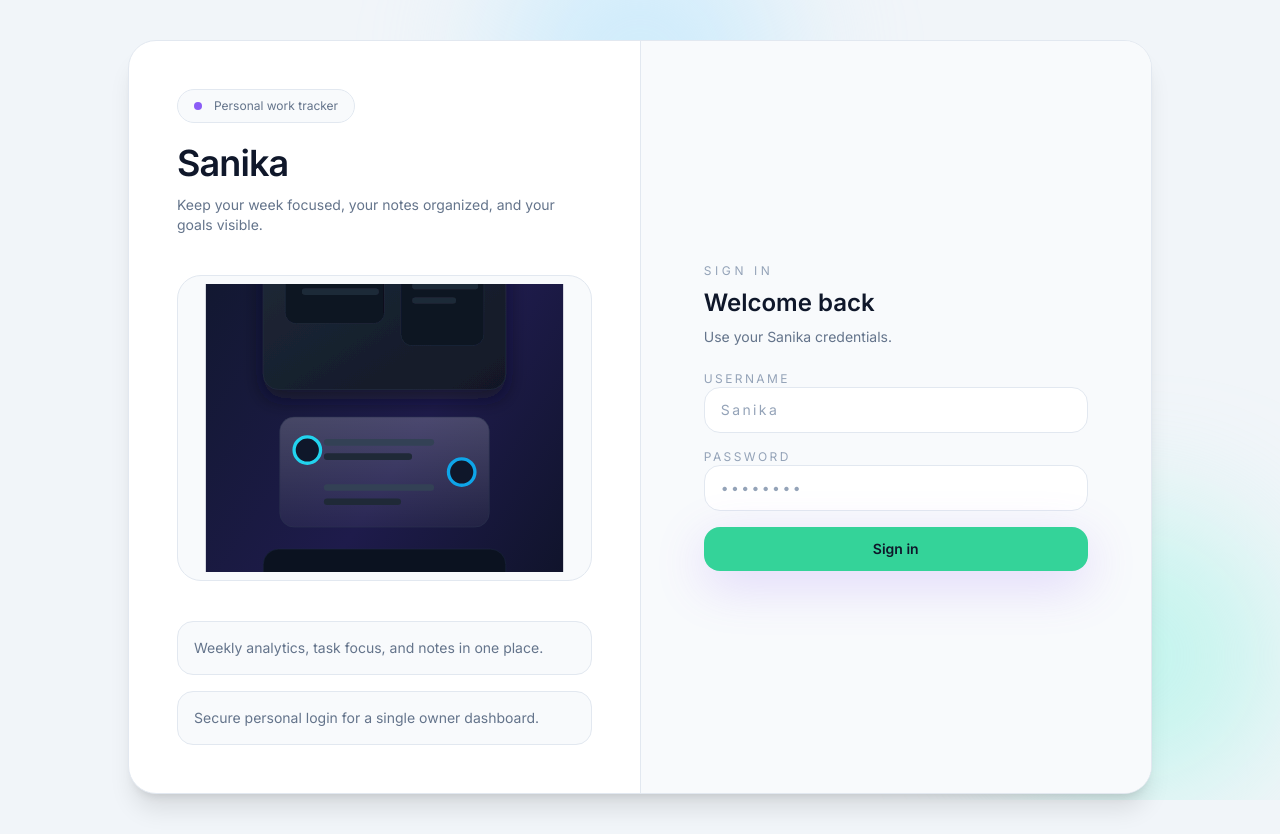
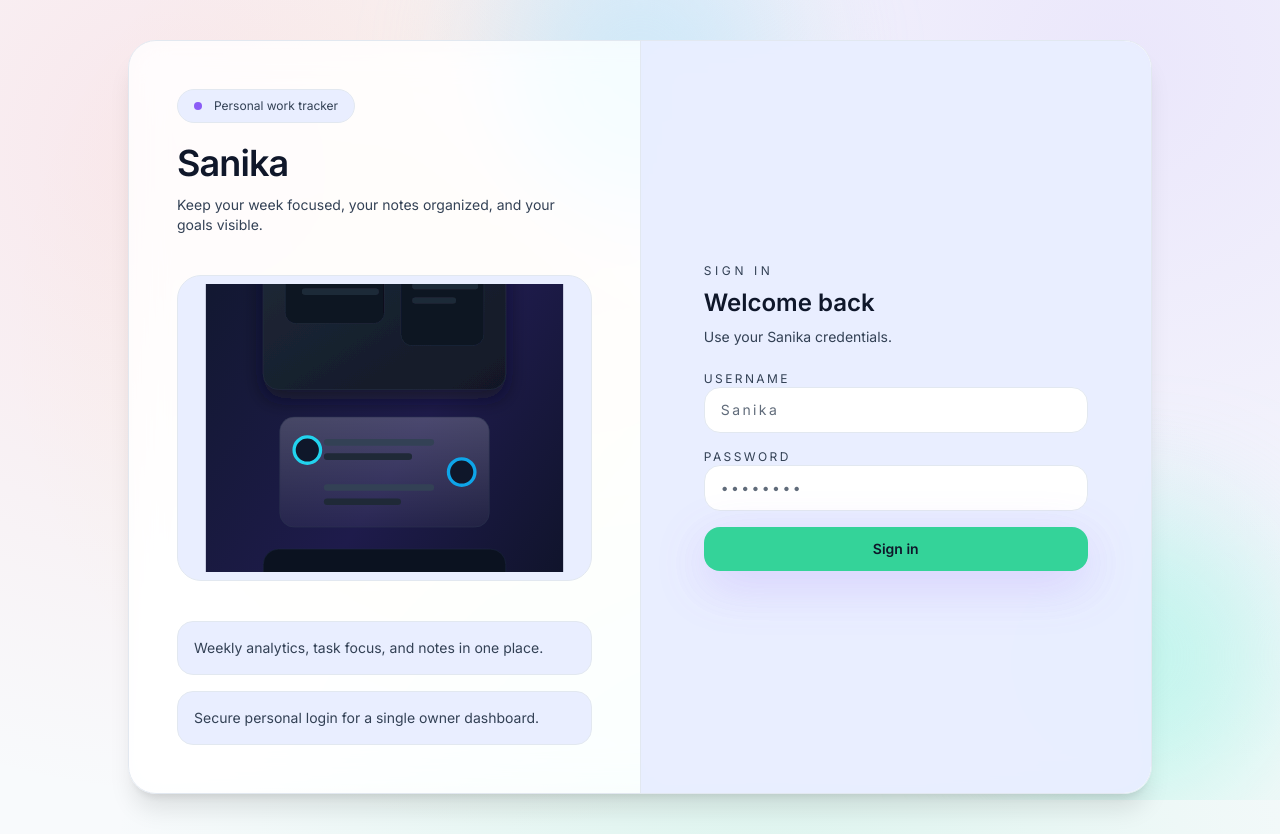
Before and after one commit to SanikaMane4142/WORK_TRACKER, a React (Vite) app: page / in a window 1280 px wide. Built offline with nearby package versions, Linux system fonts and the light colour scheme; no server answers.

Commit message:
index hnaged

```diff
--- a/src/App.jsx
+++ b/src/App.jsx
@@ -87,15 +87,15 @@ const App = () => {
 
   if (!localAuthed) {
     return (
-      <div className="min-h-screen bg-slate-100 px-6 py-10">
+      <div className="min-h-screen bg-transparent px-6 py-10">
         <div className="pointer-events-none absolute inset-0 overflow-hidden">
           <div className="absolute -top-20 left-1/2 h-72 w-72 -translate-x-1/2 rounded-full bg-sky-200/60 blur-3xl" />
           <div className="absolute bottom-0 right-0 h-72 w-72 rounded-full bg-teal-200/50 blur-3xl" />
         </div>
-        <div className="relative mx-auto flex min-h-[80vh] w-full max-w-5xl flex-col overflow-hidden rounded-[28px] border border-slate-200 bg-white shadow-xl md:flex-row">
+        <div className="relative mx-auto flex min-h-[80vh] w-full max-w-5xl flex-col overflow-hidden rounded-[28px] border border-slate-200 bg-white/80 shadow-xl md:flex-row">
           <section className="flex flex-1 flex-col justify-between gap-10 p-8 text-slate-900 md:p-12">
             <div className="space-y-5">
-              <div className="inline-flex items-center gap-3 rounded-full border border-slate-200 bg-slate-50 px-4 py-2 text-xs text-slate-500">
+              <div className="inline-flex items-center gap-3 rounded-full border border-slate-200 bg-white/20 px-4 py-2 text-xs text-slate-500">
                 <span className="h-2 w-2 rounded-full bg-ocean" />
                 Personal work tracker
               </div>
@@ -108,7 +108,7 @@ const App = () => {
                 </p>
               </div>
             </div>
-            <div className="rounded-3xl border border-slate-200 bg-slate-50 p-2">
+            <div className="rounded-3xl border border-slate-200 bg-white/20 p-2">
               <div className="overflow-hidden rounded-2xl">
                 <img
                   src="/smart-task-card.svg"
@@ -118,16 +118,16 @@ const App = () => {
               </div>
             </div>
             <div className="grid gap-4 text-sm text-slate-500">
-              <div className="rounded-2xl border border-slate-200 bg-slate-50 p-4">
+              <div className="rounded-2xl border border-slate-200 bg-white/20 p-4">
                 Weekly analytics, task focus, and notes in one place.
               </div>
-              <div className="rounded-2xl border border-slate-200 bg-slate-50 p-4">
+              <div className="rounded-2xl border border-slate-200 bg-white/20 p-4">
                 Secure personal login for a single owner dashboard.
               </div>
             </div>
           </section>
 
-          <section className="flex flex-1 items-center justify-center border-t border-slate-200 bg-slate-50 p-8 md:border-l md:border-t-0 md:p-12">
+          <section className="flex flex-1 items-center justify-center border-t border-slate-200 bg-white/20 p-8 md:border-l md:border-t-0 md:p-12">
             <div className="w-full max-w-sm space-y-6">
               <div className="space-y-2 text-slate-900">
                 <p className="text-xs uppercase tracking-[0.3em] text-slate-400">
--- a/src/index.css
+++ b/src/index.css
@@ -8,7 +8,21 @@
   --cute-card: rgba(255, 255, 255, 0.88);
   --cute-border: rgba(226, 232, 240, 0.85);
   --cute-text: #0f172a;
+  --text-strong: #0f172a;
+  --text-normal: #1e293b;
+  --text-muted: #334155;
   --cute-shadow: 0 18px 55px rgba(15, 23, 42, 0.08);
+  --glass-blur: 18px;
+  --glass-saturate: 1.35;
+  --glass-brightness: 1.05;
+  --glass-shadow: 0 20px 70px rgba(15, 23, 42, 0.1);
+  --glass-shadow-hover: 0 26px 88px rgba(15, 23, 42, 0.14);
+  --glass-border: rgba(226, 232, 240, 0.72);
+  --glass-border-hover: rgba(148, 163, 184, 0.7);
+  --motion-ease: cubic-bezier(0.2, 0.8, 0.2, 1);
+  --motion-fast: 160ms;
+  --motion-med: 240ms;
+  --motion-slow: 420ms;
 }
 
 body {
@@ -22,11 +36,71 @@ body {
   color: var(--cute-text);
 }
 
+input,
+textarea,
+select {
+  color: var(--text-normal);
+}
+
+input::placeholder,
+textarea::placeholder {
+  color: rgba(51, 65, 85, 0.78) !important;
+  opacity: 1;
+}
+
+input.bg-white\/10,
+textarea.bg-white\/10,
+select.bg-white\/10 {
+  background-color: rgba(226, 232, 240, 0.72);
+  border: 1px solid rgba(148, 163, 184, 0.32);
+}
+
+@layer base {
+  :where(button, a, input, textarea, select) {
+    transition-property: color, background-color, border-color, box-shadow, transform, filter, opacity,
+      -webkit-backdrop-filter, backdrop-filter;
+    transition-duration: var(--motion-fast);
+    transition-timing-function: var(--motion-ease);
+  }
+
+  ::selection {
+    background: rgba(139, 92, 246, 0.22);
+  }
+
+  @media (prefers-reduced-motion: reduce) {
+    html:focus-within {
+      scroll-behavior: auto;
+    }
+    *,
+    *::before,
+    *::after {
+      animation-duration: 0.001ms !important;
+      animation-iteration-count: 1 !important;
+      transition-duration: 0.001ms !important;
+      scroll-behavior: auto !important;
+    }
+  }
+}
+
 .card {
   background: var(--cute-card);
-  border: 1px solid var(--cute-border);
-  box-shadow: var(--cute-shadow);
-  @apply rounded-2xl backdrop-blur;
+  border: 1px solid var(--glass-border);
+  box-shadow: var(--glass-shadow);
+  @apply rounded-2xl;
+  -webkit-backdrop-filter: blur(var(--glass-blur)) saturate(var(--glass-saturate))
+    brightness(var(--glass-brightness));
+  backdrop-filter: blur(var(--glass-blur)) saturate(var(--glass-saturate)) brightness(var(--glass-brightness));
+  transition:
+    transform var(--motion-fast) var(--motion-ease),
+    box-shadow var(--motion-med) var(--motion-ease),
+    border-color var(--motion-fast) var(--motion-ease),
+    background-color var(--motion-fast) var(--motion-ease);
+}
+
+.card:hover {
+  transform: translateY(-1px);
+  box-shadow: var(--glass-shadow-hover);
+  border-color: var(--glass-border-hover);
 }
 
 .section-title {
@@ -45,35 +119,73 @@ body {
 
 /* Legacy dark utility compatibility for existing components */
 .text-white {
-  color: #0f172a;
+  color: var(--text-strong);
 }
 .text-white\/80 {
+  color: rgba(15, 23, 42, 0.92);
+}
+.text-white\/70 {
+  color: rgba(15, 23, 42, 0.86);
+}
+.text-white\/60 {
   color: rgba(15, 23, 42, 0.8);
 }
-.text-white\/70 {
-  color: rgba(15, 23, 42, 0.7);
-}
-.text-white\/60 {
-  color: rgba(15, 23, 42, 0.6);
-}
 .text-white\/50 {
-  color: rgba(15, 23, 42, 0.5);
+  color: rgba(15, 23, 42, 0.74);
 }
 .text-white\/40 {
-  color: rgba(15, 23, 42, 0.4);
+  color: rgba(15, 23, 42, 0.65);
+}
+
+/* Improve readability for Tailwind slate text utilities used throughout pages */
+.text-slate-900 {
+  color: var(--text-strong);
+}
+.text-slate-800,
+.text-slate-700,
+.text-slate-600 {
+  color: var(--text-normal);
+}
+.text-slate-500,
+.text-slate-400 {
+  color: var(--text-muted);
 }
 
 .bg-white\/5 {
   background-color: rgba(255, 255, 255, 0.85);
+  -webkit-backdrop-filter: blur(var(--glass-blur)) saturate(var(--glass-saturate))
+    brightness(var(--glass-brightness));
+  backdrop-filter: blur(var(--glass-blur)) saturate(var(--glass-saturate)) brightness(var(--glass-brightness));
 }
 .bg-white\/10 {
   background-color: rgba(238, 242, 255, 0.72);
+  -webkit-backdrop-filter: blur(var(--glass-blur)) saturate(var(--glass-saturate))
+    brightness(var(--glass-brightness));
+  backdrop-filter: blur(var(--glass-blur)) saturate(var(--glass-saturate)) brightness(var(--glass-brightness));
 }
 .bg-white\/20 {
   background-color: rgba(224, 231, 255, 0.7);
+  -webkit-backdrop-filter: blur(var(--glass-blur)) saturate(var(--glass-saturate))
+    brightness(var(--glass-brightness));
+  backdrop-filter: blur(var(--glass-blur)) saturate(var(--glass-saturate)) brightness(var(--glass-brightness));
 }
 .bg-white\/30 {
   background-color: rgba(199, 210, 254, 0.7);
+  -webkit-backdrop-filter: blur(var(--glass-blur)) saturate(var(--glass-saturate))
+    brightness(var(--glass-brightness));
+  backdrop-filter: blur(var(--glass-blur)) saturate(var(--glass-saturate)) brightness(var(--glass-brightness));
+}
+.bg-white\/70 {
+  background-color: rgba(255, 255, 255, 0.66);
+  -webkit-backdrop-filter: blur(var(--glass-blur)) saturate(var(--glass-saturate))
+    brightness(var(--glass-brightness));
+  backdrop-filter: blur(var(--glass-blur)) saturate(var(--glass-saturate)) brightness(var(--glass-brightness));
+}
+.bg-white\/80 {
+  background-color: rgba(255, 255, 255, 0.74);
+  -webkit-backdrop-filter: blur(var(--glass-blur)) saturate(var(--glass-saturate))
+    brightness(var(--glass-brightness));
+  backdrop-filter: blur(var(--glass-blur)) saturate(var(--glass-saturate)) brightness(var(--glass-brightness));
 }
 .bg-white {
   background-color: #ffffff;
@@ -90,7 +202,11 @@ body {
 }
 
 .placeholder\:text-white\/50::placeholder {
-  color: rgba(15, 23, 42, 0.45);
+  color: rgba(15, 23, 42, 0.62);
+}
+
+.placeholder\:text-slate-400::placeholder {
+  color: rgba(51, 65, 85, 0.78);
 }
 
 .project-note-markdown {
@@ -158,3 +274,75 @@ body {
   line-height: 1;
   pointer-events: none;
 }
+
+.shadow-card,
+.shadow-glow {
+  transition:
+    box-shadow var(--motion-med) var(--motion-ease),
+    transform var(--motion-fast) var(--motion-ease),
+    filter var(--motion-fast) var(--motion-ease);
+}
+
+.cute-dropdown-trigger {
+  border: 1px solid rgba(148, 163, 184, 0.4);
+  background-image: linear-gradient(to right, transparent calc(100% - 2.6rem), rgba(255, 255, 255, 0.24) calc(100% - 2.6rem));
+  box-shadow: 0 10px 24px rgba(15, 23, 42, 0.08);
+  transition:
+    box-shadow var(--motion-med) var(--motion-ease),
+    border-color var(--motion-fast) var(--motion-ease),
+    transform var(--motion-fast) var(--motion-ease),
+    background-color var(--motion-fast) var(--motion-ease);
+}
+
+.cute-dropdown-trigger:hover {
+  border-color: rgba(99, 102, 241, 0.42);
+  box-shadow: 0 14px 28px rgba(79, 70, 229, 0.15);
+  transform: translateY(-1px);
+}
+
+.cute-dropdown-trigger:focus {
+  border-color: rgba(56, 189, 248, 0.58);
+}
+
+.cute-dropdown-menu {
+  animation: cute-pop-in 180ms var(--motion-ease);
+  transform-origin: top center;
+}
+
+.cute-dropdown-item {
+  transition:
+    background-color var(--motion-fast) var(--motion-ease),
+    color var(--motion-fast) var(--motion-ease),
+    transform var(--motion-fast) var(--motion-ease);
+}
+
+.cute-dropdown-item:hover {
+  background-color: rgba(186, 230, 253, 0.72);
+  color: #0f172a;
+  transform: translateX(2px);
+}
+
+@keyframes cute-pop-in {
+  from {
+    opacity: 0;
+    transform: translateY(-6px) scale(0.98);
+  }
+  to {
+    opacity: 1;
+    transform: translateY(0) scale(1);
+  }
+}
+
+@supports not ((backdrop-filter: blur(1px)) or (-webkit-backdrop-filter: blur(1px))) {
+  .card,
+  .bg-white\/5,
+  .bg-white\/10,
+  .bg-white\/20,
+  .bg-white\/30,
+  .bg-white\/70,
+  .bg-white\/80 {
+    -webkit-backdrop-filter: none;
+    backdrop-filter: none;
+    background-color: rgba(255, 255, 255, 0.92);
+  }
+}
```
Also changed, not shown: src/components/Expenses.jsx (+95 -22 lines), 7 other files (tests, documents, lock files or other folders).
